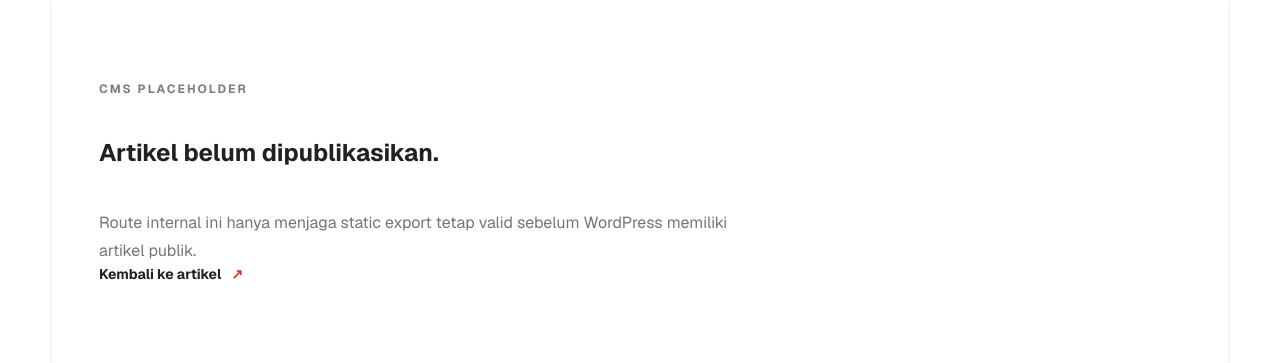
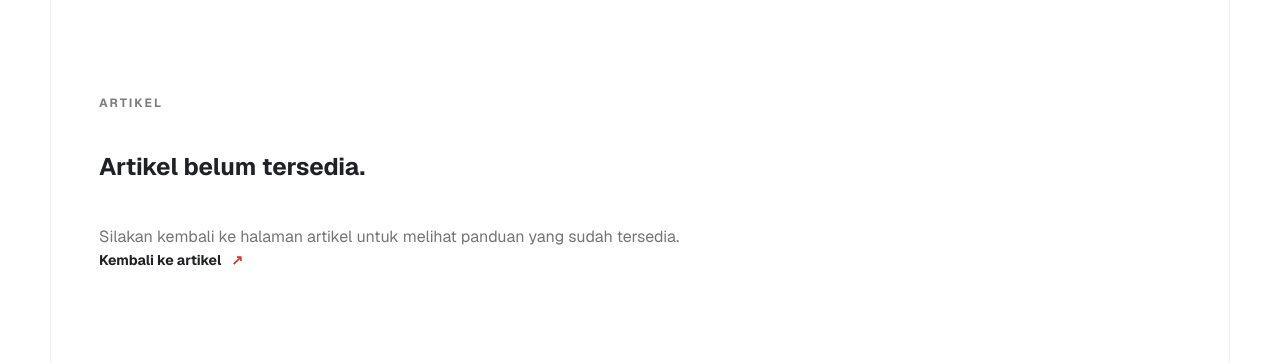
Before and after one commit to MRRzkS/abadi-makmur, a Next.js app: page /artikel/__cms-placeholder in a window 1280 px wide. Shown: the part 178-541 px from the top of the page. Built offline with nearby package versions, Linux system fonts and the light colour scheme; no server answers.

Commit message:
content: hide internal CMS placeholder language

```diff
--- a/app/artikel/[slug]/page.tsx
+++ b/app/artikel/[slug]/page.tsx
@@ -68,9 +68,9 @@ export default async function ArticleDetailPage({
     return (
       <section className="article-detail section-pad">
         <div className="container article-empty">
-          <p className="eyebrow">CMS PLACEHOLDER</p>
-          <h1>Artikel belum dipublikasikan.</h1>
-          <p>Route internal ini hanya menjaga static export tetap valid sebelum WordPress memiliki artikel publik.</p>
+          <p className="eyebrow">ARTIKEL</p>
+          <h1>Artikel belum tersedia.</h1>
+          <p>Silakan kembali ke halaman artikel untuk melihat panduan yang sudah tersedia.</p>
           <Link className="text-link" href="/artikel/">Kembali ke artikel <span>↗</span></Link>
         </div>
       </section>
```
